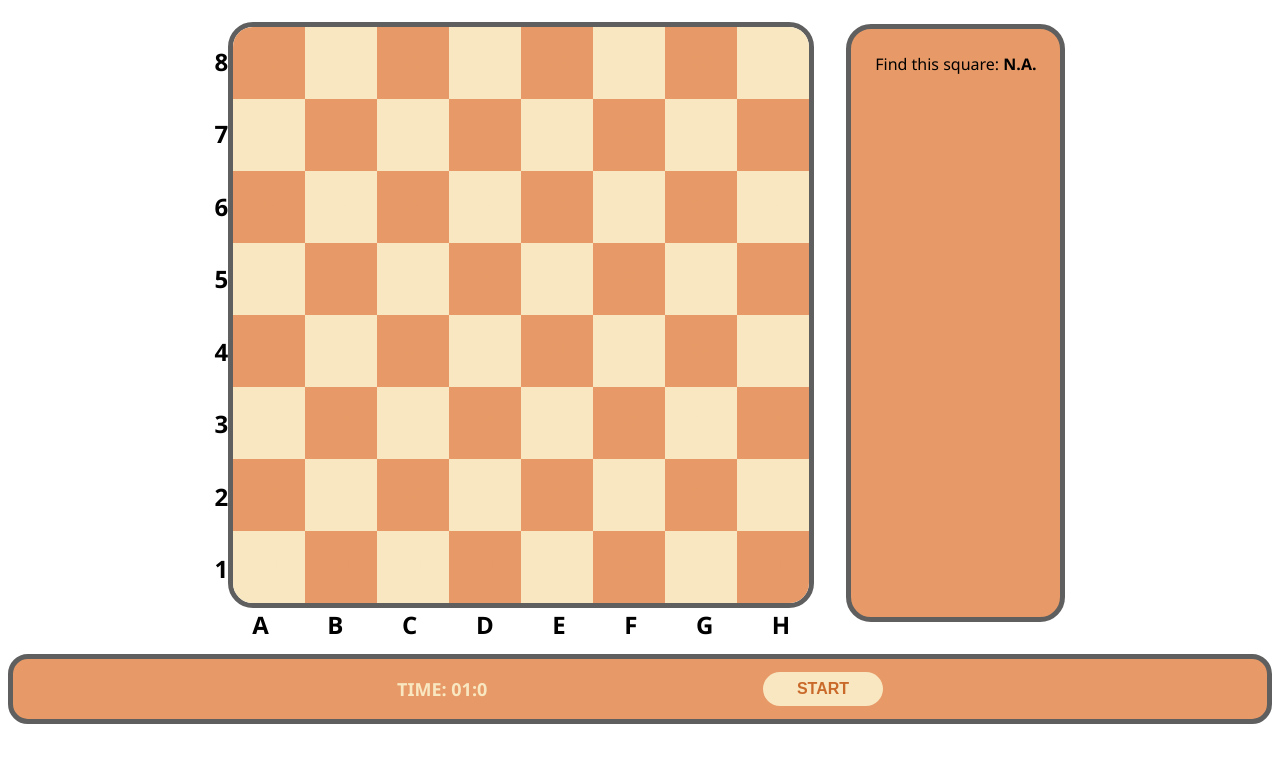
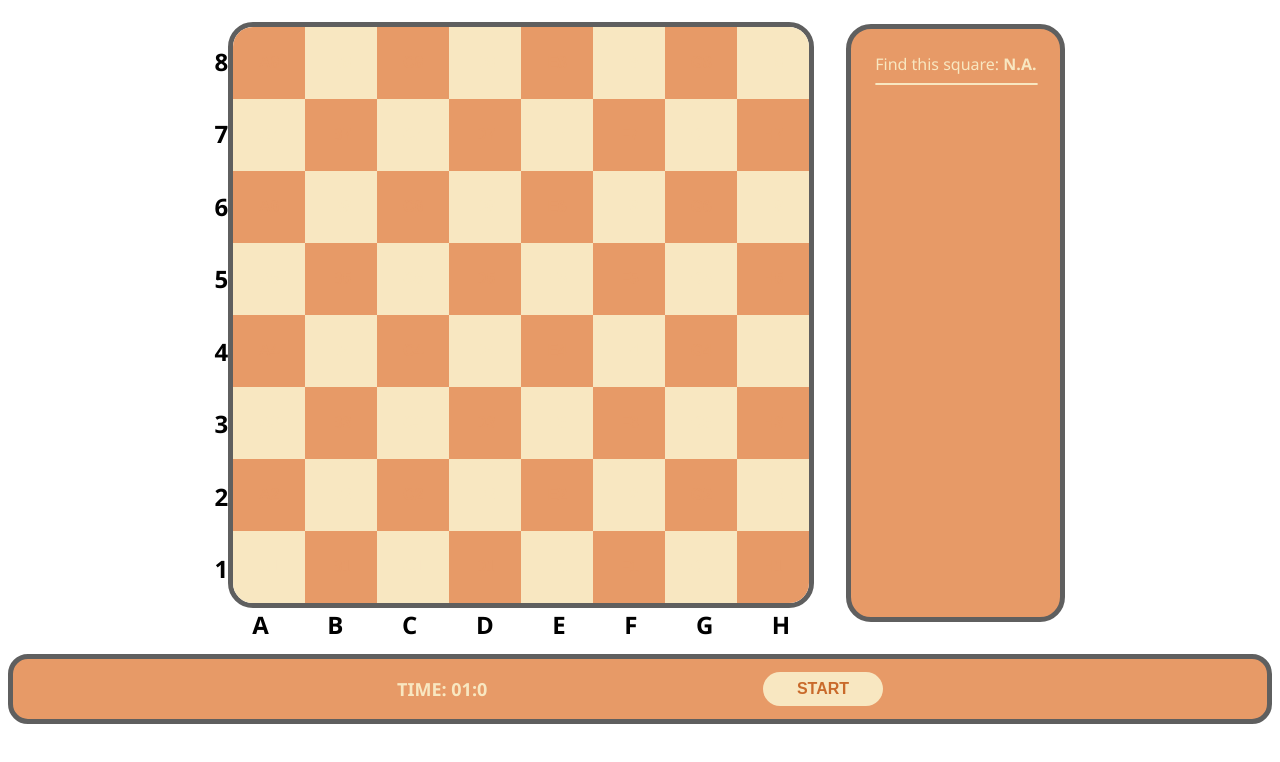
Before and after one commit to JunaiCode/react-chessVision, a plain HTML site: page index.html in a window 1280 px wide. Drawn offline with nearby package versions, Linux system fonts and the light colour scheme.

Commit message:
feat: dont remember

```diff
--- a/index.html
+++ b/index.html
@@ -196,6 +196,7 @@ class Game extends React.Component {
             </div>
             <div className="game__info">
                 <div id="current-square-lbl">Find this square: <strong>N.A.</strong></div>
+                <hr/>
                 <ol>{/* TODO */}</ol>
             </div>
       </div>
--- a/styles.scss
+++ b/styles.scss
@@ -122,8 +122,16 @@ div {
         align-items: center;
         flex-direction: column;
         background-color: $squareEven;
+        color: $squareOdd;
         border: 5px solid $boardBorderColor;
         border-radius: $radiusValue;
+
+        > hr {
+            width: 100%;
+            border: 0.0625rem solid $squareOdd;
+            border-radius: $cornerValue;
+            background-color: $squareOdd;
+        }
     }
 }
 
```
Also changed, not shown: styles.css, 1 other file.
